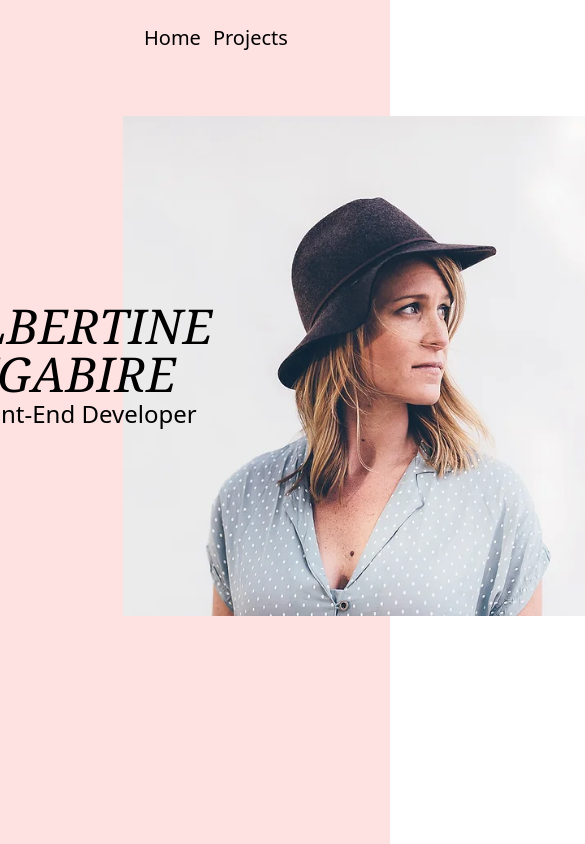
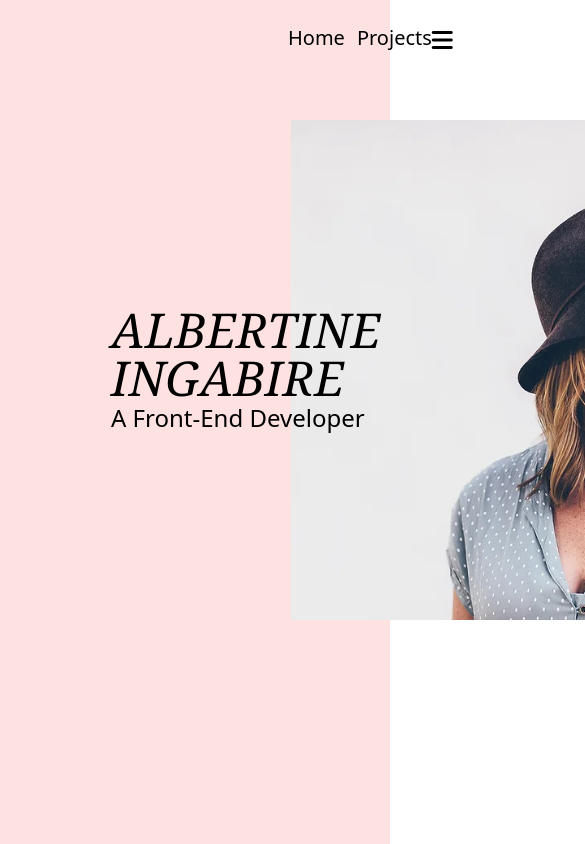
Before and after one commit to Ialbertine/Tina-tailwind_Portfolio, a website: page html-projects/index.html in a window 390 px wide. Shown: the top 844 px of the page, 585 px wide, since content can reach past the window. Drawn offline with Linux system fonts and the light colour scheme.

Commit message:
Tailwind portfolio

```diff
--- a/html-projects/index.html
+++ b/html-projects/index.html
@@ -12,22 +12,25 @@
 </head>
 
 <body class="m-0 p-0 font-sans bg-white text-black overflow-x-hidden">
-    <header class="w-full bg-red-100 h-[100vh]">
-        <nav class="w-full bg-red-100 py-6">
-            <ul class="flex ml-[9rem] text-xl text-black">
+    <header class="min-h-screen w-full bg-red-100 top-0">
+        <nav class=" flex w-full bg-red-100 py-6">
+            <ul class="flex text-xl text-black ml-[18rem]">
                 <li><a href="#home" class="mr-3 cursor-pointer no-underline">Home</a></li>
                 <li><a href="#Projects" class="cursor-pointer no-underline">Projects</a></li>
             </ul>
+            <div class="text-2xl md:hidden ml-auto mr-[25px] focus:outline-none">
+                <i class="fa-solid fa-bars"></i>
+            </div>
         </nav>
         <div class="flex justify-center items-center mt-10">
             <div class="flex justify-between items-center">
-                <div class="relative ">
+                <div class="relative ml-[15rem] ">
                     <h1 class="text-5xl font-serif italic">ALBERTINE</h1>
                     <h1 class="text-5xl font-serif italic">INGABIRE</h1>
                     <p class="text-2xl">A Front-End Developer</p>
                 </div>
                 <img src="photo.webp" alt="photo" class="ml-[-90px] w-[700px] h-[500px] object-cover ">
-                <div class="ml-[15rem]">
+                <div class="ml-[9rem]">
                     <ul class="flex flex-col">
                         <li class="cursor-pointer">
                             <a href="#About" class="invisible">
@@ -58,59 +61,6 @@
             </div>
         </div>
     </header>
-    <!--<header class="w-full bg-red-100 py-6">
-        <nav class="w-full bg-red-100 flex items-center pl-[13rem]">
-            <ul class="flex items-center text-xl">
-                <li><a href="#home" class="mr-3">Home</a></li>
-                <li><a href="#Projects">Projects</a></li>
-            </ul>
-        </nav>
-        hidden group-hover:block text-black hover:text-white
-
-        <div class="w-full">
-            <div class="w-full mt-[-60px] flex items-center ml-[15rem] h-screen">
-                <div class="w-full flex items-center relative">
-                    <div class="leading-5 absolute top-0 left-0 z-10">
-                        <h1 class="text-5xl font-serif italic">ALBERTINE</h1>
-                        <h1 class="text-5xl font-serif italic">INGABIRE</h1>
-                        <p class="text-2xl">A Front-End Developer</p>
-                    </div>
-                    <div class="-mt-20 ml-[-70px] -z-10 relative">
-                        <img src="photo.webp" alt="profile photo" class="w-[700px] h-[500px] object-cover">
-                    </div>
-
-                </div>
-
-                <div class="flex flex-col gap-3 pr-[4rem] ">
-                    <div class="relative">
-                        <div class="w-[15px] h-[15px] rounded-full bg-white border-[1px] border-black hover:bg-black">
-                            <a href="#Aboutme"
-                                class="absolute hidden group-hover:block text-black hover:text-white">About
-                                Me</a>
-                        </div>
-                    </div>
-                    <div class="relative">
-                        <div class="w-[15px] h-[15px] rounded-full bg-white border-[1px] border-black hover:bg-black">
-                            <a href="#Education"
-                                class="absolute hidden group-hover:block text-black hover:text-white">Education</a>
-                        </div>
-                    </div>
-                    <div class="relative">
-                        <div class="w-[15px] h-[15px] rounded-full bg-white border-[1px] border-black hover:bg-black">
-                            <a href="#Certificates"
-                                class="absolute hidden group-hover:block text-black hover:text-white">Certificates</a>
-                        </div>
-                    </div>
-                    <div class="relative">
-                        <div class="w-[15px] h-[15px] rounded-full bg-white border-[1px] border-black hover:bg-black">
-                            <a href="#Contacts"
-                                class="absolute hidden group-hover:block text-black hover:text-white">Contacts</a>
-                        </div>
-                    </div>
-                </div>
-            </div>
-        </div>
-    </header>-->
     <main class="flex justify-center items-center flex-col">
         <div class="bg-white flex flex-col items-center justify-center w-[100%]">
             <h2 id="#About" class="text-4xl font-serif italic text-black mb-10 mt-10 font-semibold">About Me</h2>
```
Also changed, not shown: html-projects/style.css.
